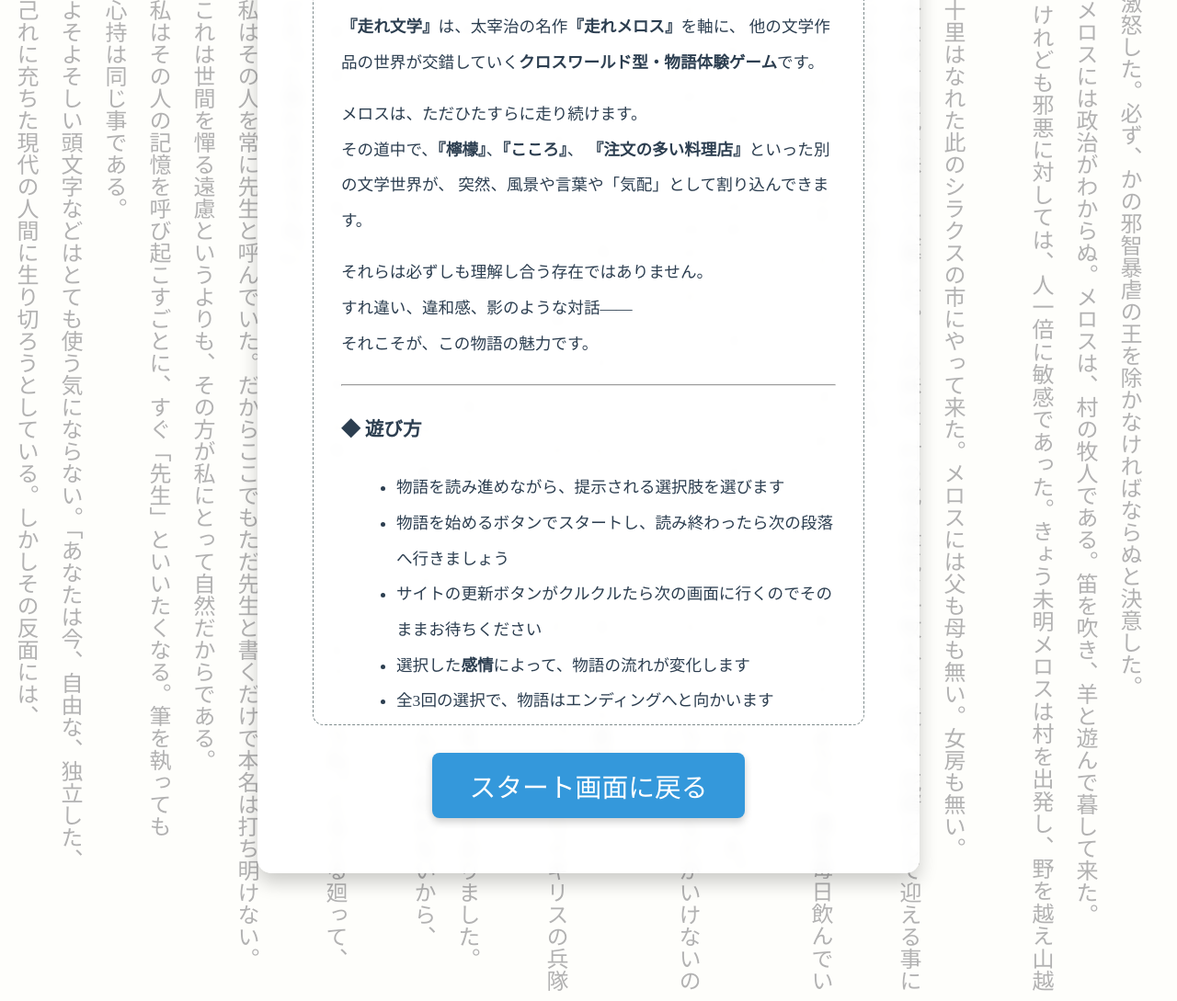
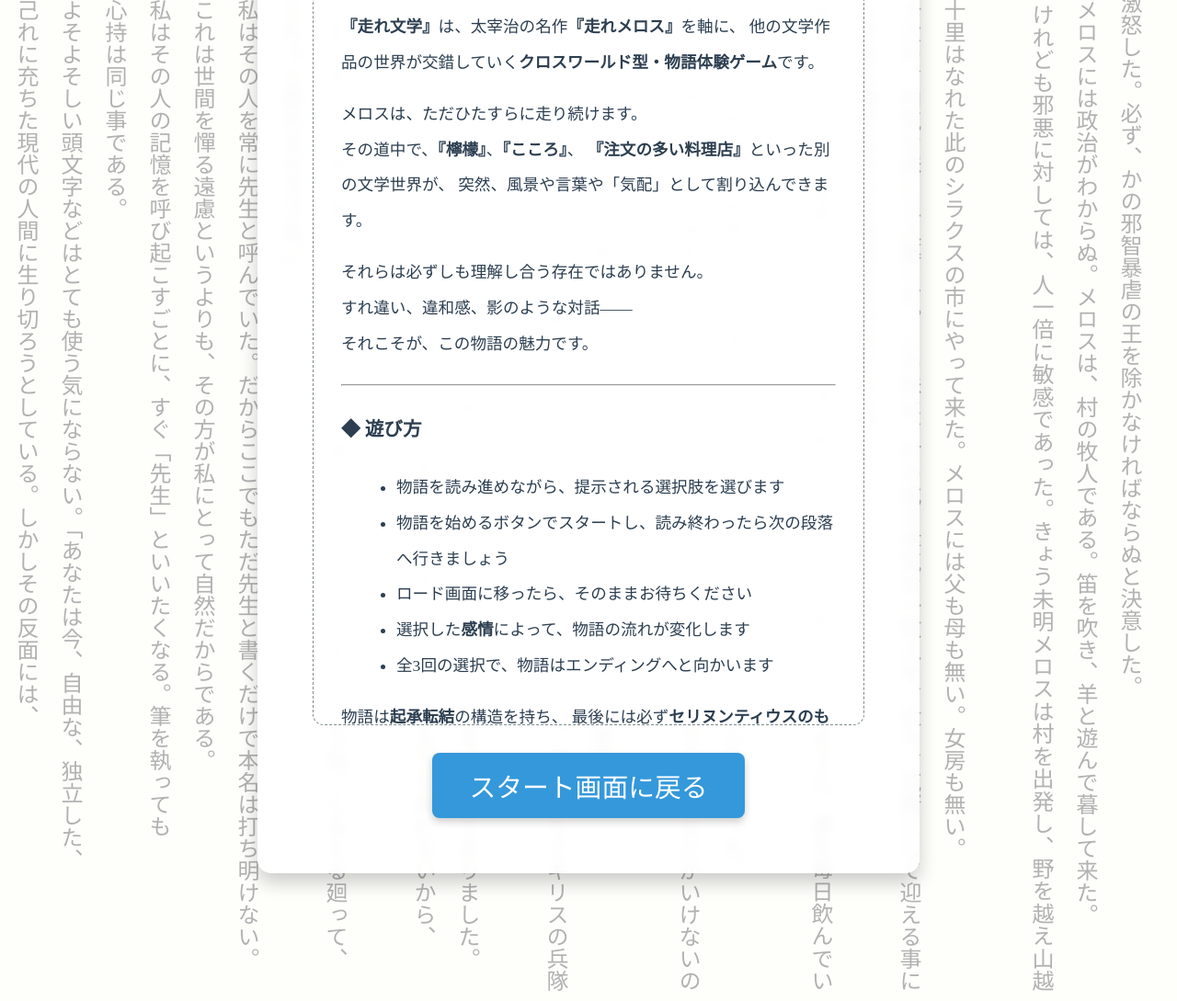
Before and after one commit to cchoyst/team6_run-literature, a Flask app: page /operate in a window 1280 px wide. Shown: the part 333-1422 px from the top of the page at 92% size. Run offline with Flask 3, Linux system fonts and the light colour scheme.

Commit message:
操作説明の文言を修正

```diff
--- a/app/templates/operate.html
+++ b/app/templates/operate.html
@@ -64,7 +64,7 @@
             <ul style="margin-left: 20px;">
                 <li>物語を読み進めながら、提示される選択肢を選びます</li>
                 <li>物語を始めるボタンでスタートし、読み終わったら次の段落へ行きましょう</li>
-                <li>サイトの更新ボタンがクルクルたら次の画面に行くのでそのままお待ちください</li>
+                <li>ロード画面に移ったら、そのままお待ちください</li>
                 <li>選択した<b>感情</b>によって、物語の流れが変化します</li>
                 <li>全3回の選択で、物語はエンディングへと向かいます</li>
             </ul>
```
